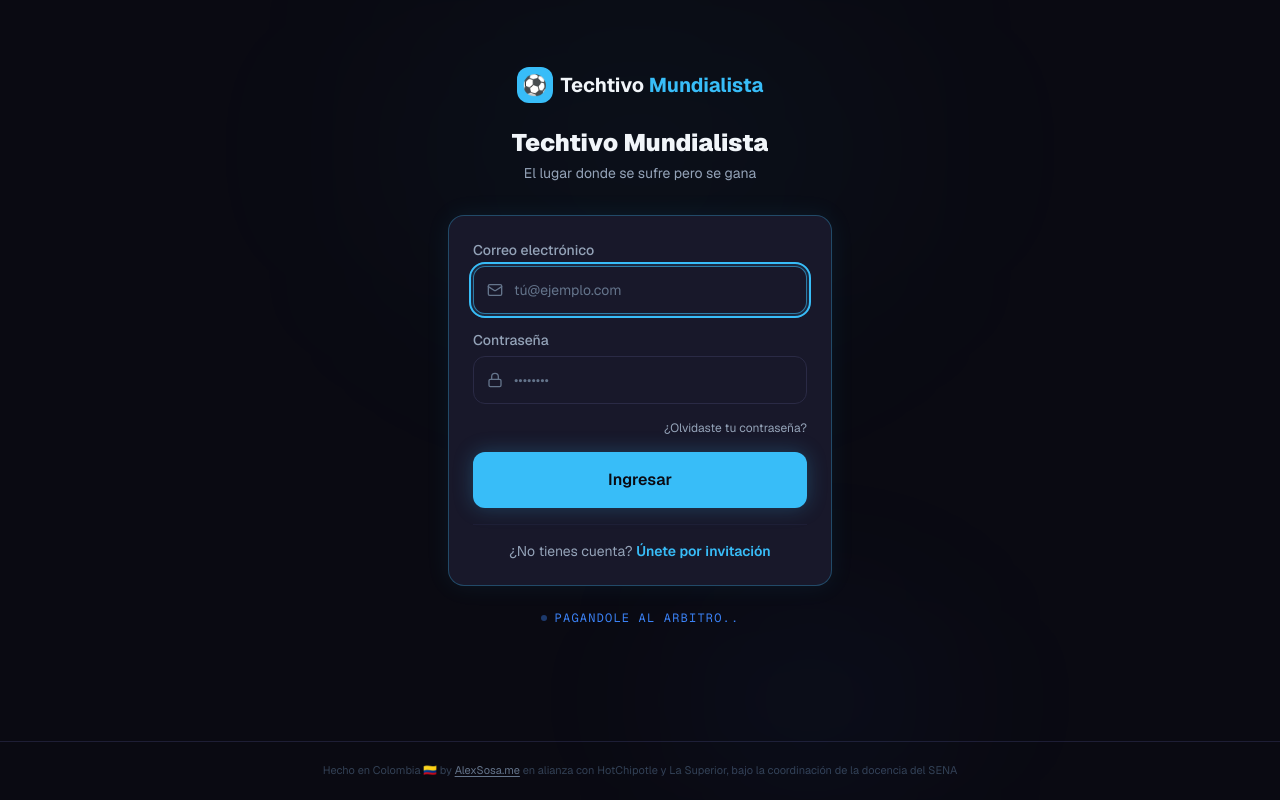
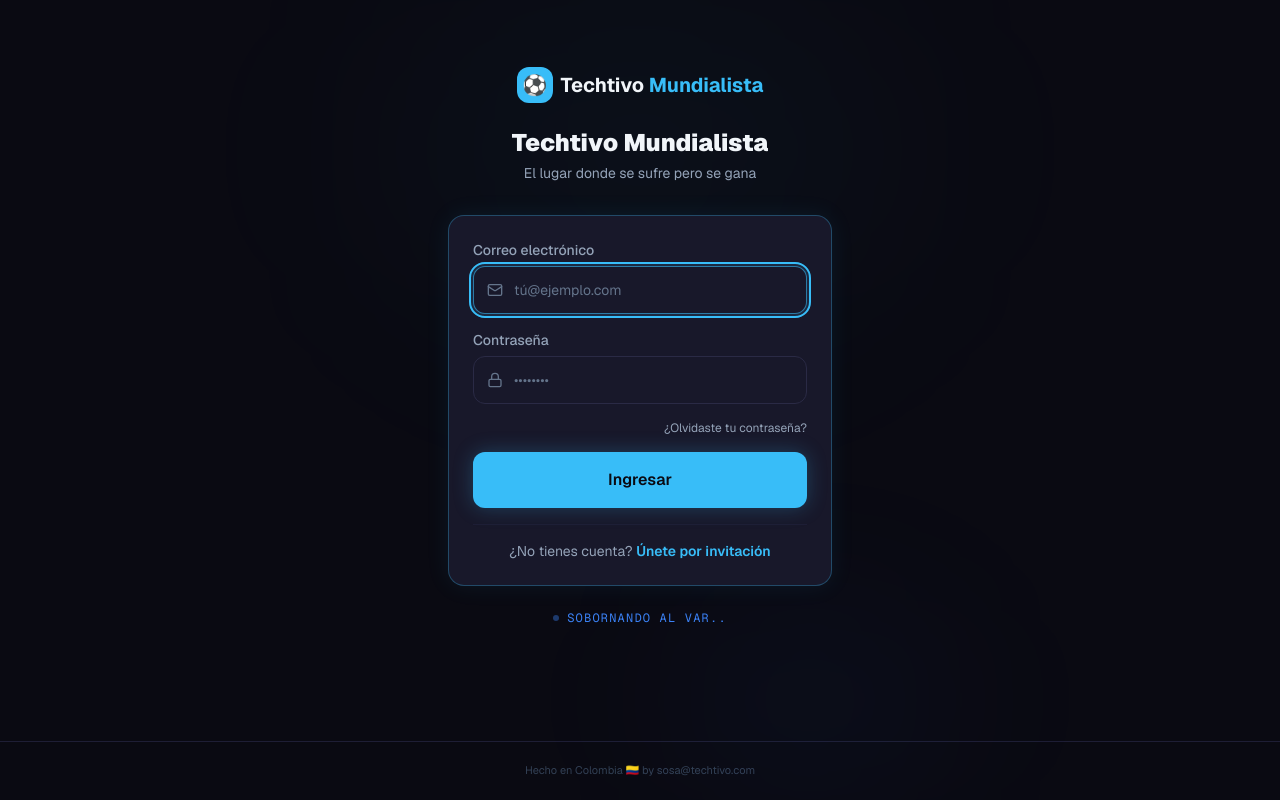
Before and after one commit to RockerCat/TechtivoMundialista, a Next.js app: page /login in a window 1280 px wide. Built offline with nearby package versions, Linux system fonts and the light colour scheme.

Commit message:
Update Techtivo Mundialista branding

```diff
--- a/src/components/layout/AppFooter.tsx
+++ b/src/components/layout/AppFooter.tsx
@@ -2,16 +2,7 @@ export default function AppFooter() {
   return (
     <footer className="border-t border-[#1e1e35] mt-12 px-4 py-5 text-center">
       <p className="text-[11px] text-[#334155] leading-relaxed">
-        Hecho en Colombia 🇨🇴 by{" "}
-        <a
-          href="https://alexsosa.me"
-          target="_blank"
-          rel="noopener noreferrer"
-          className="text-[#64748b] hover:text-[#94a3b8] transition-colors underline underline-offset-2"
-        >
-          AlexSosa.me
-        </a>{" "}
-        en alianza con HotChipotle y La Superior, bajo la coordinación de la docencia del SENA
+        Hecho en Colombia 🇨🇴 by sosa@techtivo.com
       </p>
     </footer>
   );
--- a/src/lib/loading-messages.ts
+++ b/src/lib/loading-messages.ts
@@ -10,6 +10,9 @@
 
 export const LOADING_MESSAGES: readonly string[] = [
   "Pagandole al Arbitro..",
+  "Sobornando al VAR..",
+  "Peleando una Amarilla..",
+  "Simulandop un Penalty..",
 ];
 
 /** Returns a random message from the list. */
```
